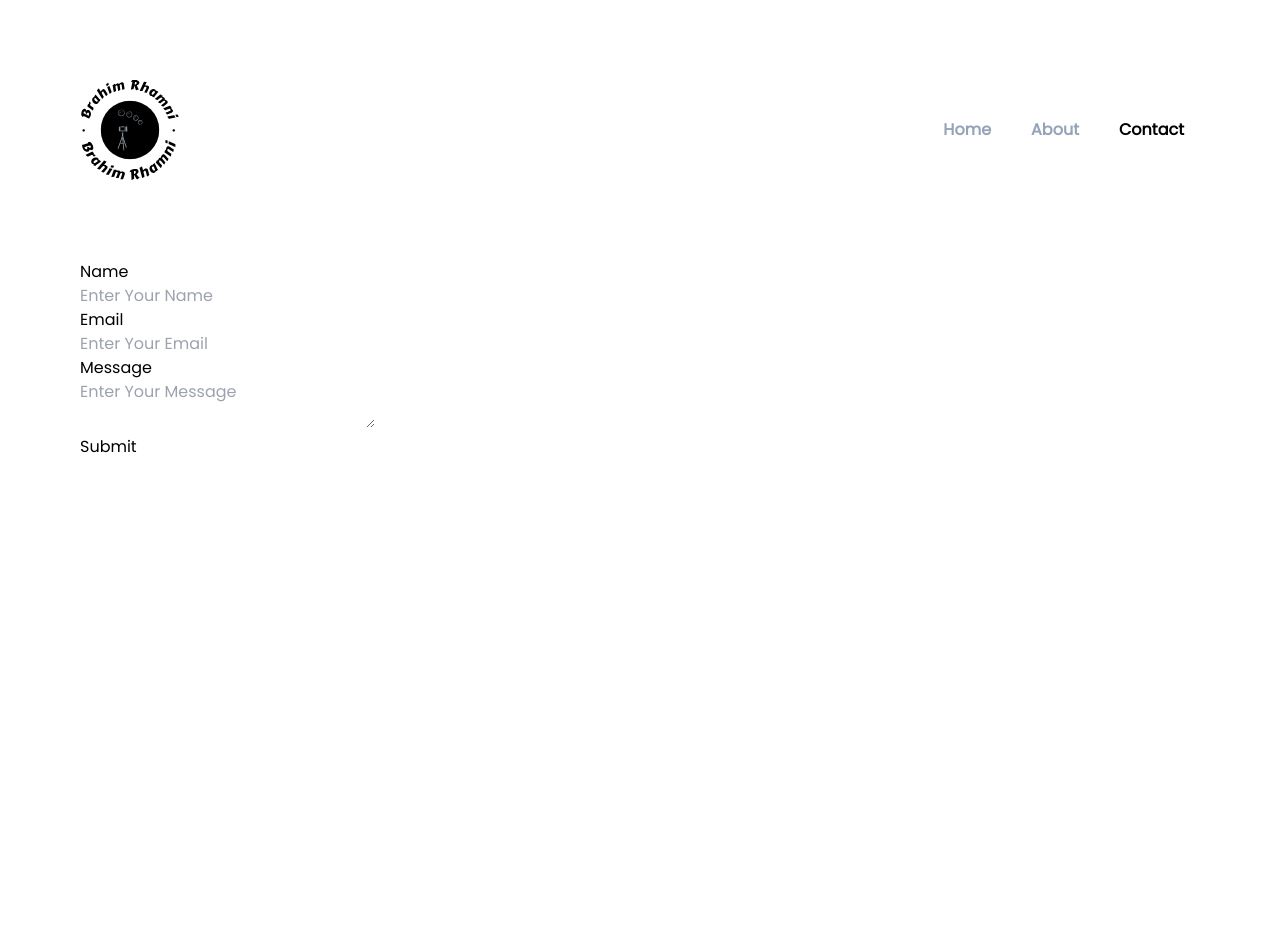
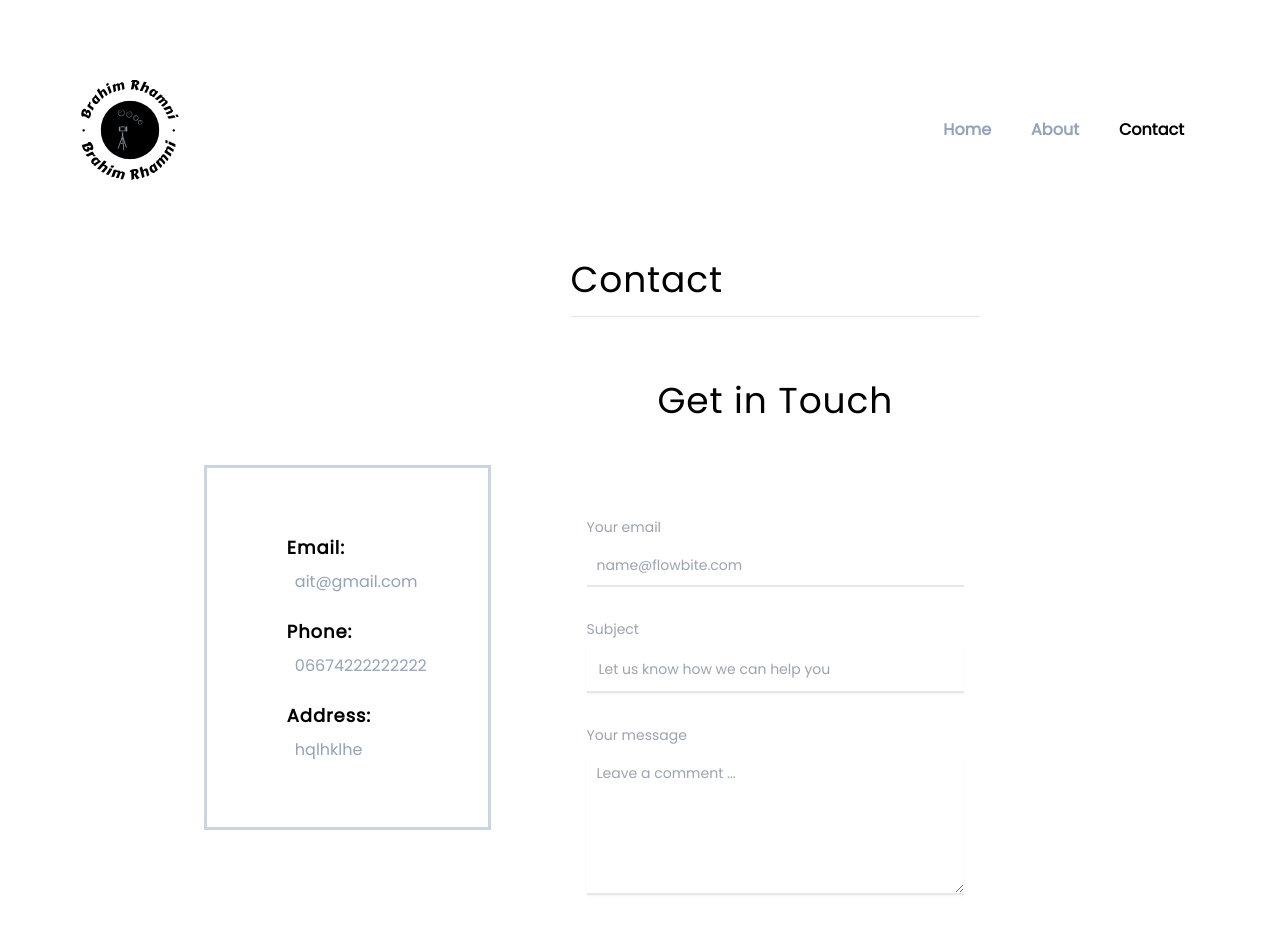
Before and after one commit to AiHKhaled/photographer, a SvelteKit app: page /contact in a window 1280 px wide. Shown: the top 925 px of the page. Before the commit the page ends 800 px from the top, so only its background shows below. Built offline with nearby package versions, Linux system fonts and the light colour scheme.

Commit message:
i added some things

```diff
--- a/src/components/About/Square.svelte
+++ b/src/components/About/Square.svelte
@@ -1,10 +1,13 @@
 <script lang="ts" context="module">
+    type functionProps = {
+        idImage: string;
+        [key: string]: any;
+    };
     export function showFunction(idImage: string): void {
         var x = document.getElementById('hidden');
         let diamond = document.getElementById(idImage);
 
         if (diamond!.id == idImage) {
-            console.log(opinions[Number(idImage) - 1].opinion);
             x!.innerHTML = `
             <span>
                     <h2 class=" text-xl font-bold"> ${opinions[Number(idImage) - 1].name} </h2>
@@ -15,16 +18,12 @@
                 </p>`;
 
             x!.style.display = 'flex';
-        } else {
-            // @ts-ignore
-
-            x.style.display = 'none';
         }
     }
 </script>
 
 <script lang="ts">
-    import { opinions, type opinionProps } from './data';
+    import { opinions } from './data';
 
     export let secondImage: string, firstImage: string, thirdImage: string, fourthImage: string;
 </script>
--- a/src/components/About/_Testimonials.svelte
+++ b/src/components/About/_Testimonials.svelte
@@ -1,15 +1,8 @@
-<script context="module">
-    import { opinionProps } from '../About/data';
-</script>
-
 <script lang="ts">
     import work1 from '$lib/static/works/work1.jpg';
-    import work2 from '$lib/static/works/work2.jpg';
     import work3 from '$lib/static/works/work3.jpg';
     import work4 from '$lib/static/works/work4.jpg';
     import work5 from '$lib/static/works/work5.jpg';
-    import work6 from '$lib/static/works/work6.jpg';
-    import { opinions } from './data';
     import Square, { showFunction } from './Square.svelte';
 </script>
 
@@ -35,15 +28,10 @@
         <div class="border-[3px]  self-center border-slate-300 ml-[8px] md:w-[800px] md:h-[300px]">
             <div id="hidden" class="md:pl-28 p-5 md:pt-10 flex flex-col justify-between gap-5  ">
                 <span>
-                    <h2 class=" text-xl font-bold">jhon doe</h2>
+                    <h2 class=" text-xl font-bold">lorem</h2>
                     <h3 class="text-slate-400">client</h3>
                 </span>
-                <p class="text-slate-400 ">
-                    Lorem ipsum dolor sit amet consectetur adipisicing elit. Voluptate officiis
-                    fugit harum quisquam impedit saepe voluptatem accusamus nesciunt, similique
-                    quasi, mollitia quod rem eligendi dignissimos explicabo? Voluptate nihil
-                    voluptas aliquid.
-                </p>
+                <p class="text-slate-400 ">Lorem ipsum dolor sit amet.</p>
             </div>
         </div>
     </div>
--- /dev/null
+++ b/src/components/_EmailForm.svelte
@@ -0,0 +1,55 @@
+<div class="py-8 lg:py-16 px-4 ">
+    <h2 class="mb-24 text-2xl lg:text-4xl tracking-wide font-medium text-center">Get in Touch</h2>
+
+    <form
+        action="https://api.staticforms.xyz/submit"
+        method="post"
+        id="staticform"
+        class="space-y-8"
+    >
+        <input type="hidden" name="accessKey" value="a1fc59c5-fb57-459f-b0b8-b0e0c3aef84a" />
+        <input type="hidden" name="subject" value="Test from jsfiddle" />
+        <input type="hidden" name="redirectTo" value="http://localhost:5173/" />
+
+        <div>
+            <label for="email" class="block mb-2 text-sm font-medium text-gray-400"
+                >Your email</label
+            >
+            <input
+                type="email"
+                id="email"
+                class=" text-black text-sm border-b-2   focus:ring-primary-500  focus:ring-2 w-full p-2.5   "
+                placeholder="name@flowbite.com"
+                required
+            />
+        </div>
+        <div>
+            <label for="subject" class="block mb-2 text-sm font-medium text-gray-400 "
+                >Subject</label
+            >
+            <input
+                type="text"
+                id="subject"
+                class="block p-3 w-full text-sm   border-b-2  shadow-sm"
+                placeholder="Let us know how we can help you"
+                required
+            />
+        </div>
+        <div class="sm:col-span-2">
+            <label for="message" class="block mb-2 text-sm font-medium text-gray-400 "
+                >Your message</label
+            >
+            <textarea
+                id="message"
+                rows="6"
+                class="block p-2.5 w-full text-sm text-gray-900  border-b-2 shadow-sm  "
+                placeholder="Leave a comment ..."
+            />
+        </div>
+        <button
+            type="submit"
+            class="py-3 px-5 text-sm font-medium text-center text-white rounded-lg bg-black sm:w-fit hover:bg-slate-800 "
+            >Send message</button
+        >
+    </form>
+</div>
--- a/src/lib/head/header.svelte
+++ b/src/lib/head/header.svelte
@@ -21,6 +21,7 @@
         <ul class="flex justify-end items-center gap-10 mr-4 list-none font-semibold">
             {#each links as link}
                 <a
+                    data-sveltekit-noscroll
                     class:active={$page.url.pathname === link.href}
                     class="text-slate-400 hover:text-black "
                     data-sveltekit-prefetch
--- a/src/routes/+layout.svelte
+++ b/src/routes/+layout.svelte
@@ -2,6 +2,7 @@
     import Header from '$lib/head/header.svelte';
     import Footer from '$lib/footer.svelte';
     import '../app.css';
+    import { fly } from 'svelte/transition';
 </script>
 
 <svelte:head>
@@ -11,5 +12,7 @@
 <div class="  flex-row m-10 md:m-20 ">
     <Header />
 
-    <main class=" mt-20 md:mr-24  "><slot /></main>
+    <main class=" mt-20 md:mr-24  ">
+        <slot />
+    </main>
 </div>
--- a/src/routes/+page.svelte
+++ b/src/routes/+page.svelte
@@ -3,9 +3,12 @@
     import Socials from '../components/_Socials.svelte';
     import Services from '../components/_Services.svelte';
     import Landing from '../components/_Landing.svelte';
+    import { fly } from 'svelte/transition';
 </script>
 
 <div
+    in:fly={{ y: 50, duration: 500, delay: 500 }}
+    out:fly={{ duration: 500 }}
     class=" ml-20  md:ml-0 container md:relative flex flex-col justify-evenly items-center md:flex-row md:justify-between  "
 >
     <Socials />
--- a/src/routes/about/+page.svelte
+++ b/src/routes/about/+page.svelte
@@ -3,9 +3,14 @@
     import Works from '../../components/About/_Works.svelte';
     import Intro from '../../components/About/_Intro.svelte';
     import Testimonials from '../../components/About/_Testimonials.svelte';
+    import { fly } from 'svelte/transition';
 </script>
 
-<div class="md:mx-[250px]   md:w-auto flex flex-col justify-start items-end md:items-center  ">
+<div
+    in:fly={{ y: 50, duration: 500, delay: 500 }}
+    out:fly={{ duration: 500 }}
+    class="md:mx-[250px]   md:w-auto flex flex-col justify-start items-end md:items-center  "
+>
     <Intro {about} />
     <Works />
     <div class="md:mt-8  md:w-[1045px]">
--- a/src/routes/contact/+page.svelte
+++ b/src/routes/contact/+page.svelte
@@ -1,55 +1,25 @@
-<div class="container">
-    <div class="columns">
-        <div class="column is-half">
-            <form action="https://api.staticforms.xyz/submit" method="post" id="staticform">
-                <!-- Replace with your StaticForms accessKey -->
-                <input
-                    type="hidden"
-                    name="accessKey"
-                    value="a1fc59c5-fb57-459f-b0b8-b0e0c3aef84a"
-                />
-                <input type="hidden" name="subject" value="Test from jsfiddle" />
-                <!-- Replace with the url you want to redirect to -->
-                <input type="hidden" name="redirectTo" value="https://www.google.com" />
-                <div class="field">
-                    <label for="name" class="label">Name</label>
-                    <div class="control">
-                        <input
-                            id="name"
-                            class="input"
-                            type="text"
-                            name="name"
-                            placeholder="Enter Your Name"
-                            required
-                        />
-                    </div>
-                </div>
-                <div class="field">
-                    <label for="email" class="label">Email</label>
-                    <div class="control">
-                        <input
-                            id="email"
-                            class="input"
-                            type="email"
-                            name="email"
-                            placeholder="Enter Your Email"
-                            required
-                        />
-                    </div>
-                </div>
-                <div class="field">
-                    <label for="message" class="label">Message</label>
-                    <div class="control">
-                        <textarea
-                            class="textarea"
-                            name="message"
-                            placeholder="Enter Your Message"
-                            required
-                        />
-                    </div>
-                </div>
-                <button class="button is-primary" type="Submit">Submit</button>
-            </form>
-        </div>
+<script>
+    import { fly } from 'svelte/transition';
+    import EmailForm from '../../components/_EmailForm.svelte';
+    const info = [{ Email: 'ait@gmail.com' }, { Phone: '06674222222222' }, { Address: 'hqlhklhe' }];
+</script>
+
+<section
+    in:fly={{ y: 50, duration: 500, delay: 500 }}
+    out:fly={{ duration: 500 }}
+    class="flex justify-center flex-col md:mx-[10%] gap-20  lg:flex-row-reverse items-center "
+>
+    <div class="  w-[50%]">
+        <h1 class="mb-4  text-2xl lg:text-4xl tracking-wide font-light">Contact</h1>
+        <hr />
+        <EmailForm />
     </div>
-</div>
+    <div class="w-[35%] px-4 lg:px-20 py-[8%]  flex flex-col gap-6 border-[3px] border-slate-300">
+        {#each info as item}
+            <span>
+                <h3 class="text-lg tracking-wider font-bold mb-2">{Object.keys(item)}:</h3>
+                <p class=" pl-2 text-md  text-slate-400">{Object.values(item)}</p>
+            </span>
+        {/each}
+    </div>
+</section>
```
